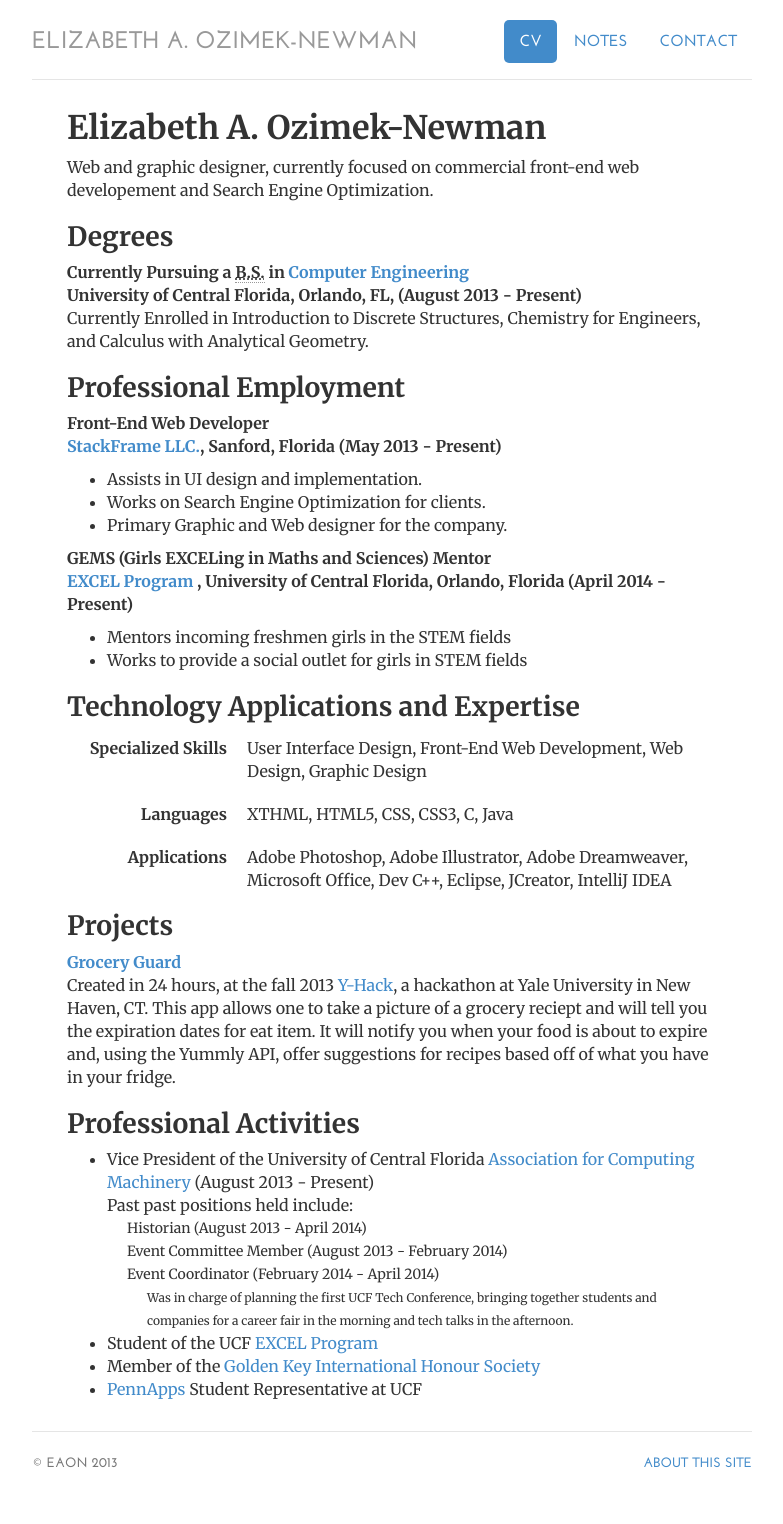
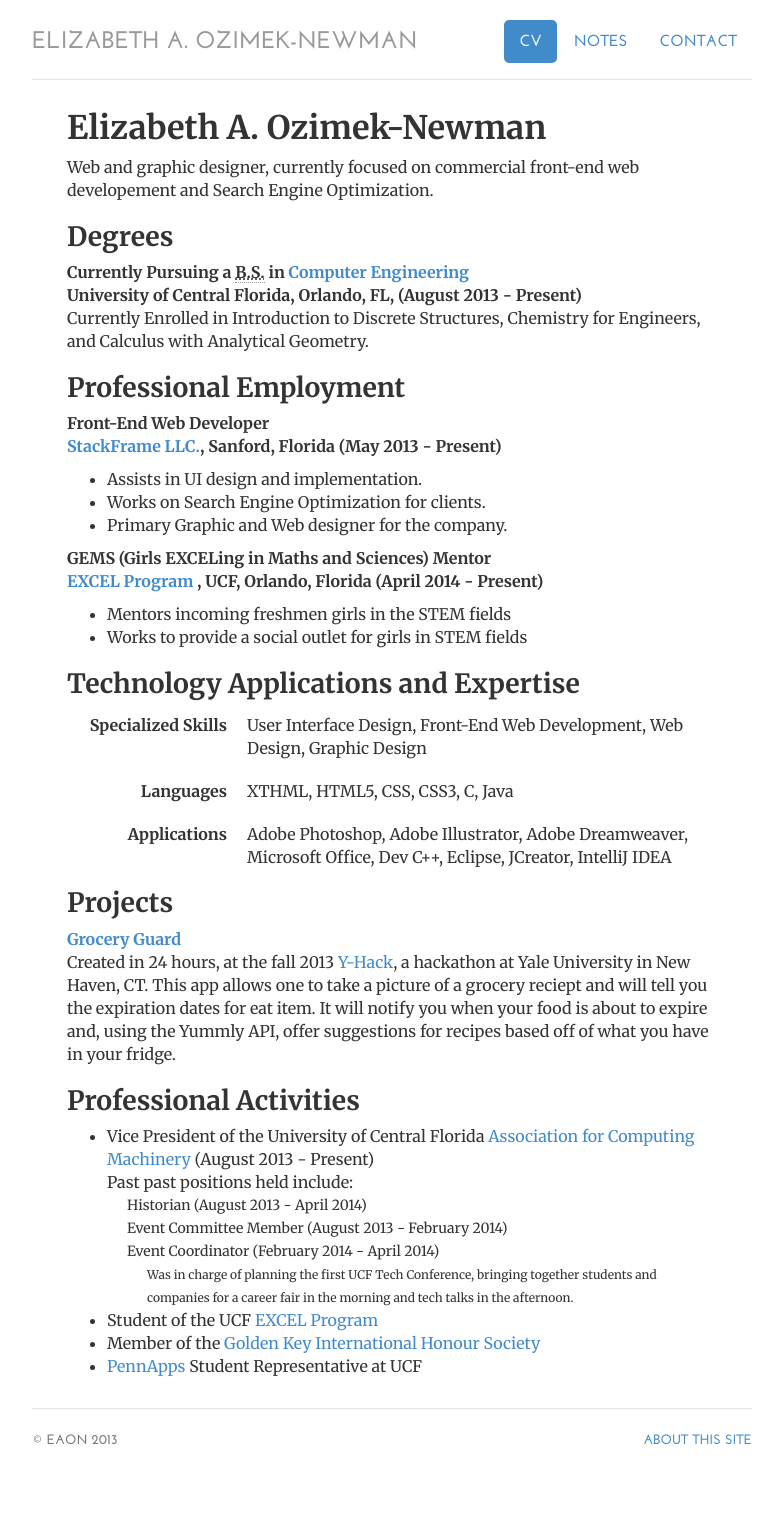
Before and after one commit to vitamessor/vitamessor.github.io, a Jekyll site: the page built from cv/index.html, in a window 1280 px wide. Shown: the whole page, without its empty margins (248-1031 px from the left). Built offline with Jekyll 4.4.1, drawn with Linux system fonts in a browser that asks for light colours; after the commit the page ends 1501 px from its top, so only the background shows below that.

Commit message:
Fixing Formatting issue

```diff
--- a/cv/index.html
+++ b/cv/index.html
@@ -25,7 +25,7 @@ contact: passive
 				<li>Works on Search Engine Optimization for clients.</li>
 				<li>Primary Graphic and Web designer for the company.</li>
 				</ul>
-				<p><strong>GEMS (Girls EXCELing in Maths and Sciences) Mentor<br /><a href="https://excel.ucf.edu/" target="_blank">EXCEL Program </a>, University of Central Florida, Orlando, Florida (April 2014 - Present)</strong></p>
+				<p><strong>GEMS (Girls EXCELing in Maths and Sciences) Mentor<br /><a href="https://excel.ucf.edu/" target="_blank">EXCEL Program </a>, UCF, Orlando, Florida (April 2014 - Present)</strong></p>
 				<ul>
 					<li>Mentors incoming freshmen girls in the STEM fields</li>
 					<li>Works to provide a social outlet for girls in STEM fields</li>
```
